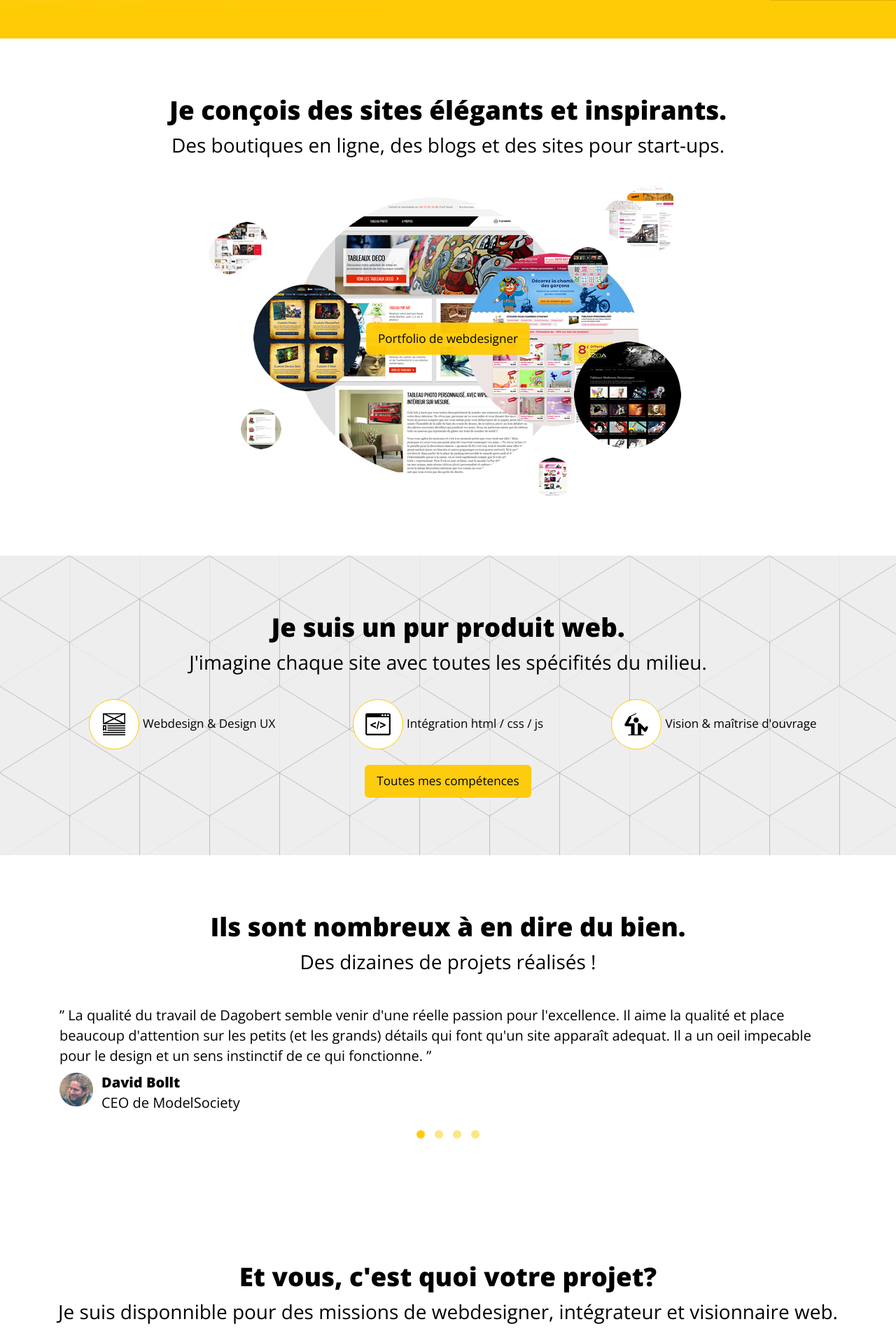
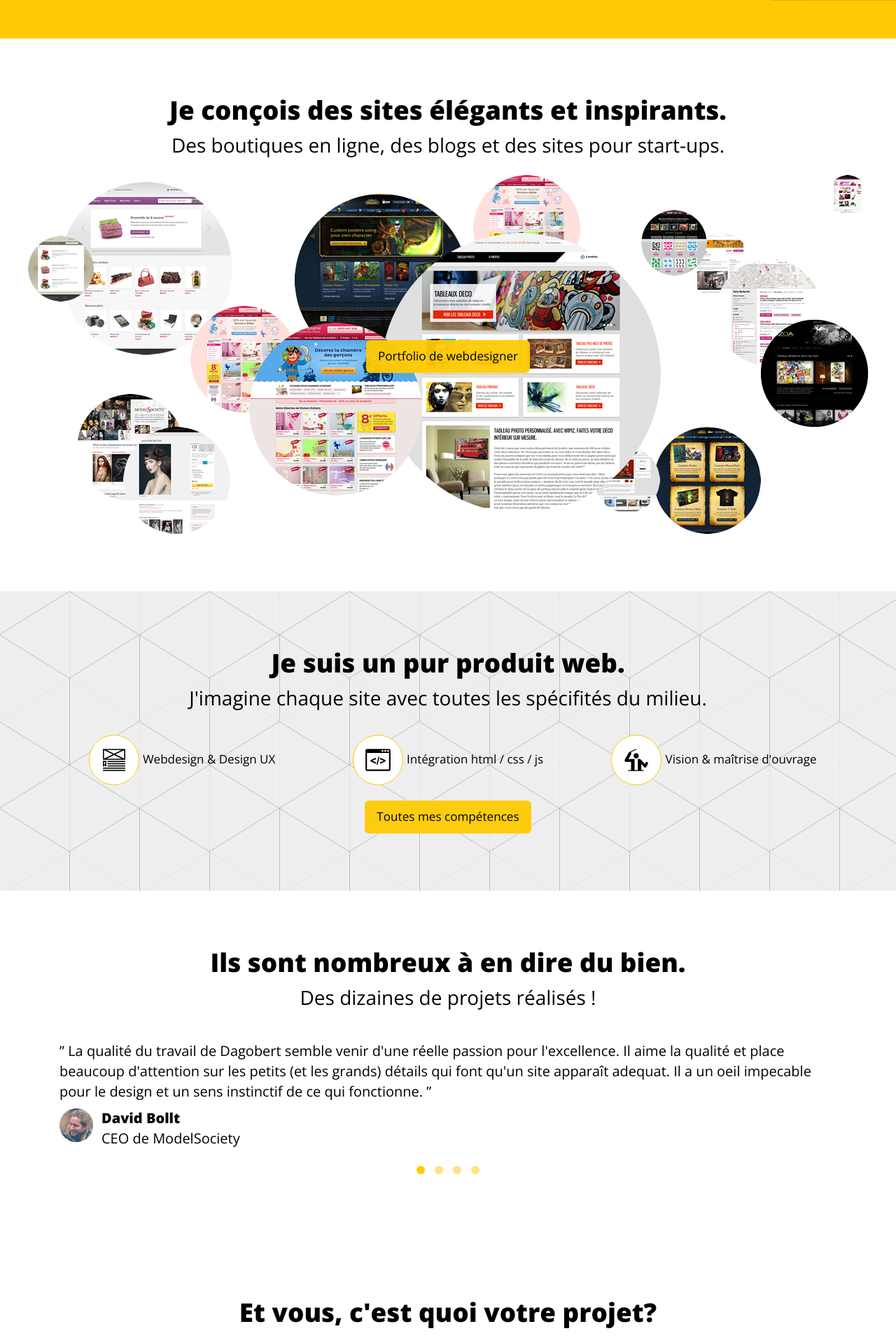
Before and after one commit to thedgbrt/dgbrt.fr, a Jekyll site: the page built from index.html, in a window 1280 px wide. Shown: the part 845-2757 px from the top of the page at 70% size. Built offline with Jekyll 4.4.1, drawn with Linux system fonts in a browser that asks for light colours; nearby versions of some CDN libraries.

Commit message:
Simplified responsive image solution for portfolio panel

```diff
--- a/_includes/footer.html
+++ b/_includes/footer.html
@@ -5,7 +5,7 @@
     <script src="https://code.jquery.com/jquery-1.10.2.min.js"></script>
     <script src="/js/bootstrap.min.js"></script>
     <script src="/js/breakpoints.js"></script>
-    <script src="/js/response.min.js"></script>
+    <!-- <script src="/js/response.min.js"></script> -->
     <script src="/js/isotope.pkgd.min.js"></script>
     <script src="/js/holder.js"></script>
     <script src="/js/jquery.equalheights.js"></script>
@@ -17,12 +17,12 @@
     // define global variables
     var owl;
 
-    Response.create({
-      prop: "width"  // "width" "device-width" "height" "device-height" or "device-pixel-ratio"
-      , prefix: "src"  // the prefix(es) for your data attributes (aliases are optional)
-      , breakpoints: [0, 1200] // min breakpoints (defaults for width/device-width)
-      , lazy: true // optional param - data attr contents lazyload rather than whole page at once
-    });
+    // Response.create({
+    //   prop: "width"  // "width" "device-width" "height" "device-height" or "device-pixel-ratio"
+    //   , prefix: "src"  // the prefix(es) for your data attributes (aliases are optional)
+    //   , breakpoints: [0, 1200] // min breakpoints (defaults for width/device-width)
+    //   , lazy: true // optional param - data attr contents lazyload rather than whole page at once
+    // });
 
 
     $(document).ready(function(){
--- a/css/less/dgbrt-homepage-panels.less
+++ b/css/less/dgbrt-homepage-panels.less
@@ -59,6 +59,11 @@ homepage
 			display:block;
 			position:relative;
 			width: 100%;
+
+			@media (min-width: @screen-sm-min){
+				background: url("../images/homepage/uncompressed/portfolio-bg-1200-empty.jpg") center center no-repeat;
+				min-height: 513px;
+			}
 
 			img{
 				max-width: 100%;
--- a/index.html
+++ b/index.html
@@ -34,7 +34,7 @@ published: true
 
 		<div class="panel-footer-overlay">
 
-			<img src="/images/homepage/uncompressed/portfolio-bg-720-b.jpg" data-src1200="/images/homepage/uncompressed/portfolio-bg-1200.jpg" alt="portfolio-webdesigner">
+			<img src="/images/homepage/uncompressed/portfolio-img-767.png" alt="portfolio-webdesigner">
 
 			<span class="btn-wrapper">
 				<a href="/portfolio-webdesigner" class="btn btn-primary-transparent btn-dgbrt">Portfolio de webdesigner</a>
```
Also changed, not shown: css/bootstrap.min.css, images/homepage/uncompressed/portfolio-bg-1200-empty.jpg (added), images/homepage/uncompressed/portfolio-img-767.png (added).
